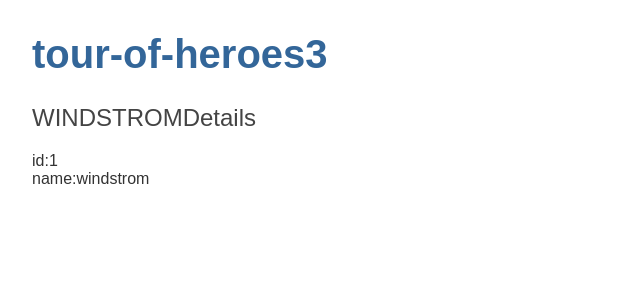
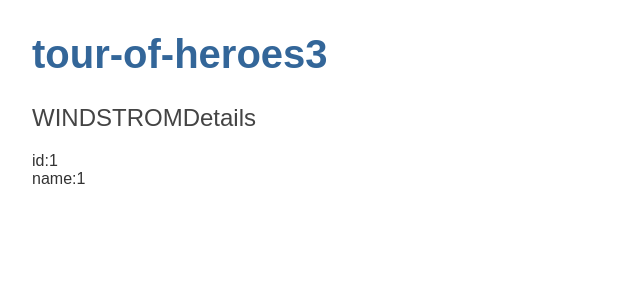
Before and after one commit to rahilmoshkani/C-user-parand-angular-tour-of-heroes3, an Angular app: page / in a window 1280 px wide. Shown: the top 300 px of the page, without its empty margins (0-640 px from the left). Built offline with nearby package versions, Linux system fonts and the light colour scheme.

Commit message:
debugging

```diff
--- a/src/app/heroes/heroes.component.html
+++ b/src/app/heroes/heroes.component.html
@@ -1,3 +1,3 @@
 <h2>{{hero.name|uppercase}}Details</h2>
 <div><span>id:</span>{{hero.id}}</div>
-<div><span>name:</span>{{hero.name}}</div>
+<div><span>name:</span>{{hero.id}}</div>
```
